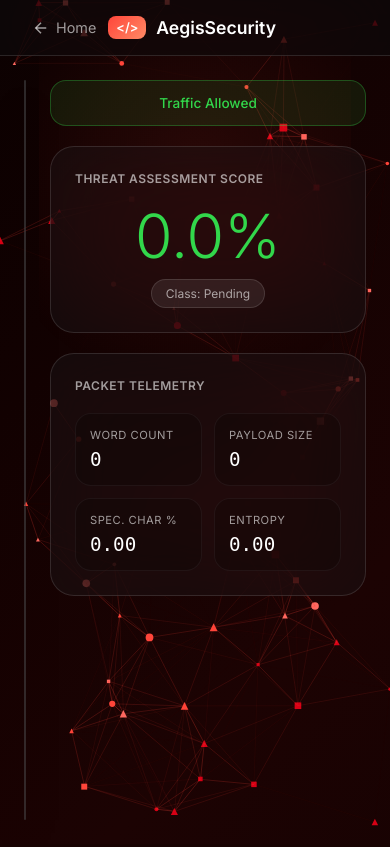
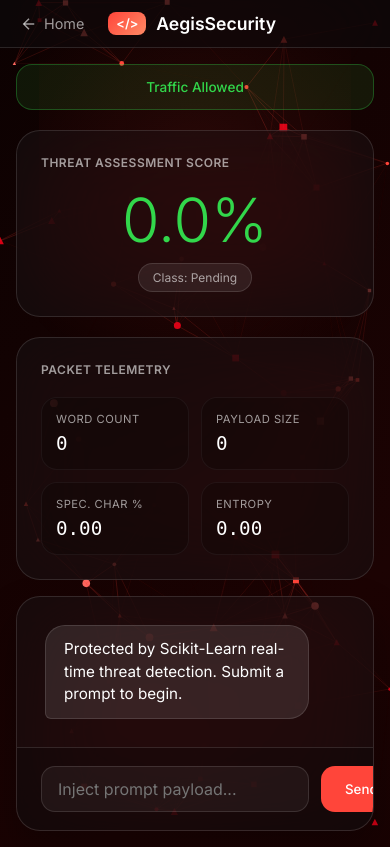
Before and after one commit to W1spp/Aegis-AI-Security-Gateway, a Flask app: page /dashboard in a window 390 px wide. Before the commit the page ends 826 px from the top, so only its background shows below. Run offline with Flask 3, Linux system fonts and the light colour scheme; parts of the project's set-up code (start-up, migrations or seed data) failed here and were passed over; some web fonts are replaced.

Commit message:
Added mobile optimization and better error handling

```diff
--- a/templates/dashboard.html
+++ b/templates/dashboard.html
@@ -99,6 +99,17 @@
         ::-webkit-scrollbar { width: 6px; }
         ::-webkit-scrollbar-track { background: transparent; }
         ::-webkit-scrollbar-thumb { background: rgba(255, 255, 255, 0.15); border-radius: 10px; }
+
+        /* --- MOBILE RESPONSIVE STYLES --- */
+        @media (max-width: 900px) {
+            body { height: auto; min-height: 100vh; overflow-y: auto; }
+            nav { padding: 12px 20px; }
+            .container { flex-direction: column-reverse; height: auto; padding: 16px; gap: 16px; }
+            .dashboard-pane { width: 100%; }
+            .chat-pane { height: 500px; }
+            .chat-bubble { max-width: 88%; }
+            input[type="text"] { padding: 12px 16px; font-size: 16px; }
+        }
     </style>
 </head>
 <body>
@@ -245,6 +256,11 @@
                 const response = await fetch('/ask', {
                     method: 'POST', headers: { 'Content-Type': 'application/json' }, body: JSON.stringify({ prompt: promptText })
                 });
+
+                if (!response.ok) {
+                    throw new Error(`Server returned status ${response.status}`);
+                }
+
                 const data = await response.json();
 
                 if (data.telemetry) {
@@ -271,7 +287,9 @@
                     statusBanner.innerText = 'Traffic Allowed'; statusBanner.className = 'status-banner';
                     chatHistory.innerHTML += `<div class="chat-bubble ai-msg">${escapeHtml(data.answer).replace(/\n/g, '<br>')}</div>`;
                 }
-            } catch (err) { chatHistory.innerHTML += `<div class="chat-bubble blocked-msg">Network error.</div>`; }
+            } catch (err) {
+                chatHistory.innerHTML += `<div class="chat-bubble blocked-msg"><strong>Error:</strong> ${err.message}</div>`;
+            }
             chatHistory.scrollTop = chatHistory.scrollHeight;
         }
         function escapeHtml(text) { return text.replace(/&/g, "&amp;").replace(/</g, "&lt;").replace(/>/g, "&gt;"); }
```
Also changed, not shown: templates/index.html (+17 -0 lines).
